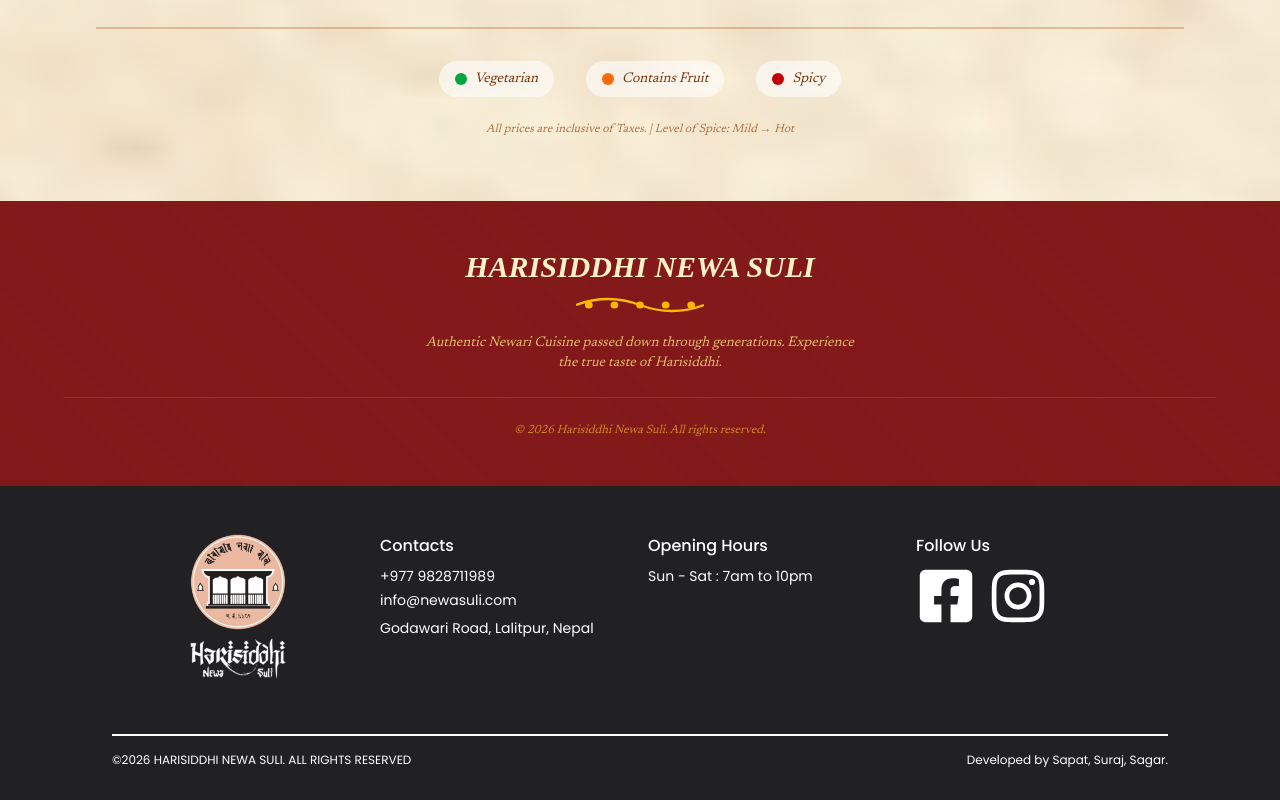
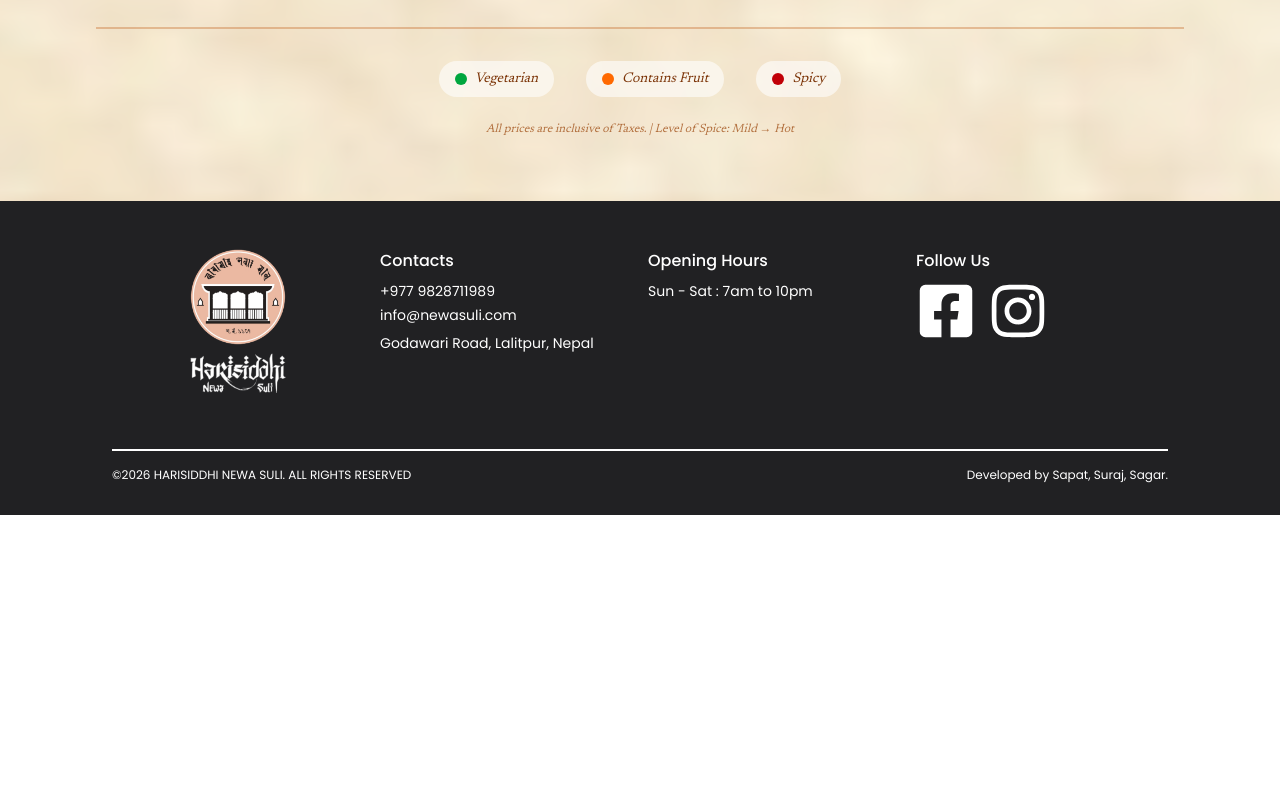
Before and after one commit to newasuli/newasuli-website, a Next.js app: page /menu in a window 1280 px wide. Shown: the part 3525-4325 px from the top of the page. After the commit the page ends 4040 px from the top, so only its background shows below. Built offline with nearby package versions, Linux system fonts and the light colour scheme.

Commit message:
Remove footer from menu page

```diff
--- a/app/menu/page.tsx
+++ b/app/menu/page.tsx
@@ -53,8 +53,8 @@ const entrees = [
     { name: "Swon | Fokso | Mutton Lungs", price: 190 },
     { name: "Choon Laa | Keema | Fried Minced Buff", price: 260 },
     { name: "Anda Chhoon Laa | Fried Egg with Minced Buff", price: 300 },
-    { name: "Seitan Sukuti | Seasoned Seitan", price: 300, tag: "VEGETARIAN"},
-    { name: "Sadeko Chyau | Seasoned Mushroom", price: 220 ,tag:"VEGETARIAN"},
+    { name: "Seitan Sukuti | Seasoned Seitan", price: 300, tag: "VEGETARIAN" },
+    { name: "Sadeko Chyau | Seasoned Mushroom", price: 220, tag: "VEGETARIAN" },
     { name: "Kheyn | Egg - Boiled/Omlette/SSU/Bhurji", price: 120 },
     { name: "Chwo Hee | Rakti | Steamed WBC", price: 120 },
     { name: "Jhuku | Newari Sausage", price: 190 },
@@ -63,13 +63,13 @@ const entrees = [
   const riceMeals = [
     { name: "Jaa Khana (Buff/Chicken/Fish)", price: 490 },
     { name: "Mutton Khana", price: 590 },
-    { name: "Veg Khana", price: 290,tag:"VEGETARIAN" },
-    { name: "Plain Daal Bhaat", price: 190,tag:"VEGETARIAN" },
+    { name: "Veg Khana", price: 290, tag: "VEGETARIAN" },
+    { name: "Plain Daal Bhaat", price: 190, tag: "VEGETARIAN" },
   ];
 
   const baraItems = [
-    { name: "Saada | Plain", price: 100,tag:"VEGETARIAN" },
-    { name: "Veggie", price: 120 ,tag:"VEGETARIAN"},
+    { name: "Saada | Plain", price: 100, tag: "VEGETARIAN" },
+    { name: "Veggie", price: 120, tag: "VEGETARIAN" },
     { name: "Anda (Egg)", price: 140 },
     { name: "Keema (Minced Meat)", price: 190 },
     { name: "Mishran (Mixed)", price: 240 },
@@ -84,8 +84,8 @@ const entrees = [
   const soups = [
     { name: "Ka: Kwaa | Newari Soup", price: 180 },
     { name: "Kweyn Kwaa | Bone Soup", price: 180 },
-    { name: "Mii Kwaa | Methi Soup", price: 180 , tag:"VEGETARIAN"},
-    { name: "Paamu Kwaa | Lapsi Soup", price: 180, tag:"VEGETARIAN" },
+    { name: "Mii Kwaa | Methi Soup", price: 180, tag: "VEGETARIAN" },
+    { name: "Paamu Kwaa | Lapsi Soup", price: 180, tag: "VEGETARIAN" },
   ];
 
   const chickenItems = [
@@ -97,7 +97,7 @@ const entrees = [
   ];
 
   const chatamariItems = [
-    { name: "Saada | Plain", price: 80,tag:"VEGETARIAN" },
+    { name: "Saada | Plain", price: 80, tag: "VEGETARIAN" },
     { name: "Anda | Egg", price: 120 },
     { name: "Anda Aalu | Egg Potato", price: 160 },
     { name: "Keema | Minced Meat", price: 190 },
@@ -105,8 +105,8 @@ const entrees = [
   ];
 
   const salads = [
-    { name: "Green Salad", price: 220 ,tag:"VEGETARIAN"},
-    { name: "Fruit Salad", price: 380 ,tag:"Contains Fruit"},
+    { name: "Green Salad", price: 220, tag: "VEGETARIAN" },
+    { name: "Fruit Salad", price: 380, tag: "Contains Fruit" },
   ];
 
   const drinks = [
@@ -183,7 +183,6 @@ const entrees = [
                   tag === "VEGETARIAN"
                     ? "bg-green-700 text-green-50"
                     : "bg-red-700 text-amber-50"
-
                 }`}
               >
                 {tag}
@@ -245,8 +244,6 @@ const entrees = [
         }}
       />
 
-
-
       <section className="py-30 px-4 sm:px-6 lg:px-8 bg-gradient-to-r from-red-900 via-red-800 to-red-900 relative overflow-hidden">
         <div className="absolute inset-0 opacity-10"></div>
         <div className="max-w-6xl mx-auto relative z-10">
@@ -284,12 +281,9 @@ const entrees = [
         </div>
       </section>
 
-
       <main className="max-w-6xl mx-auto py-16 px-4 sm:px-6 lg:px-8 relative">
-
         <div className="absolute top-0 left-0 w-64 h-64 bg-red-900/5 rounded-full blur-3xl -z-10"></div>
         <div className="absolute bottom-0 right-0 w-96 h-96 bg-amber-700/5 rounded-full blur-3xl -z-10"></div>
-
 
         <MenuSection title="Newa Suli Sets">
           <div className="grid md:grid-cols-2 gap-6">
@@ -299,9 +293,7 @@ const entrees = [
           </div>
         </MenuSection>
 
-
         <div className="grid lg:grid-cols-2 gap-8">
-
           <MenuSection title="Individual Items">
             <div className="bg-white/60 backdrop-blur-sm rounded-lg p-4 border border-amber-200">
               {individualItems.map((item, idx) => (
@@ -309,7 +301,6 @@ const entrees = [
               ))}
             </div>
           </MenuSection>
-
 
           <MenuSection title="Twaakka Sitan ">
             <div className="bg-white/60 backdrop-blur-sm rounded-lg p-4 border border-amber-200">
@@ -319,7 +310,6 @@ const entrees = [
             </div>
           </MenuSection>
         </div>
-
 
         <div className="grid lg:grid-cols-2 gap-8">
           <MenuSection title="Jaa Nae Dhuna Laa?">
@@ -339,7 +329,6 @@ const entrees = [
           </MenuSection>
         </div>
 
-
         <div className="grid lg:grid-cols-2 gap-8">
           <MenuSection title="Chaaku Maakku">
             <div className="bg-white/60 backdrop-blur-sm rounded-lg p-4 border border-amber-200">
@@ -357,7 +346,6 @@ const entrees = [
             </div>
           </MenuSection>
         </div>
-
 
         <div className="grid lg:grid-cols-2 gap-8">
           <MenuSection title="Chicken Lover!">
@@ -377,7 +365,6 @@ const entrees = [
           </MenuSection>
         </div>
 
-
         <MenuSection title="Waamu Paamu (Salads)">
           <div className="grid md:grid-cols-2 gap-6 max-w-2xl">
             {salads.map((item, idx) => (
@@ -386,7 +373,9 @@ const entrees = [
                 className="bg-white/60 backdrop-blur-sm rounded-lg p-4 border border-amber-200 flex justify-between items-center"
               >
                 <div>
-                  <span className="text-amber-950 font-medium">{item.name}</span>
+                  <span className="text-amber-950 font-medium">
+                    {item.name}
+                  </span>
                   {item.tag && (
                     <span
                       className={`inline-block ml-2 h-2.5 w-2.5 rounded-full ${
@@ -401,7 +390,6 @@ const entrees = [
                       title={item.tag}
                     />
                   )}
-
                 </div>
 
                 <span
@@ -414,7 +402,6 @@ const entrees = [
             ))}
           </div>
         </MenuSection>
-
 
         <MenuSection title="Twaniu Makhu La? (Drinks)">
           <div className="bg-white/60 backdrop-blur-sm rounded-lg p-6 border border-amber-200 overflow-x-auto">
@@ -481,7 +468,6 @@ const entrees = [
           </div>
         </MenuSection>
 
-
         <div className="mt-12 pt-8 border-t-2 border-amber-700/30">
           <div className="flex flex-wrap justify-center gap-8 text-sm text-amber-900">
             <span className="flex items-center gap-2 bg-white/60 px-4 py-2 rounded-full">
@@ -502,32 +488,6 @@ const entrees = [
           </p>
         </div>
       </main>
-
-
-      <footer className="bg-red-900 text-amber-100 py-12 px-4 relative overflow-hidden">
-        <div
-          className="absolute inset-0 opacity-10"
-          style={{
-            backgroundImage: `repeating-linear-gradient(45deg, transparent, transparent 35px, rgba(251, 191, 36, 0.1) 35px, rgba(251, 191, 36, 0.1) 70px)`,
-          }}
-        ></div>
-        <div className="max-w-6xl mx-auto text-center relative z-10">
-          <h3
-            className="text-3xl font-bold uppercase mb-2"
-            style={{ fontFamily: "serif" }}
-          >
-            Harisiddhi Newa Suli
-          </h3>
-          <NewariPattern className="w-32 h-6 text-amber-400 mx-auto mb-4" />
-          <p className="text-amber-200/80 text-sm max-w-md mx-auto">
-            Authentic Newari Cuisine passed down through generations. Experience
-            the true taste of Harisiddhi.
-          </p>
-          <div className="mt-6 pt-6 border-t border-amber-700/50 text-xs text-amber-300/60">
-            <p>© 2026 Harisiddhi Newa Suli. All rights reserved.</p>
-          </div>
-        </div>
-      </footer>
     </div>
   );
 }
```
Lines whose indentation alone changed are shown as unchanged.
